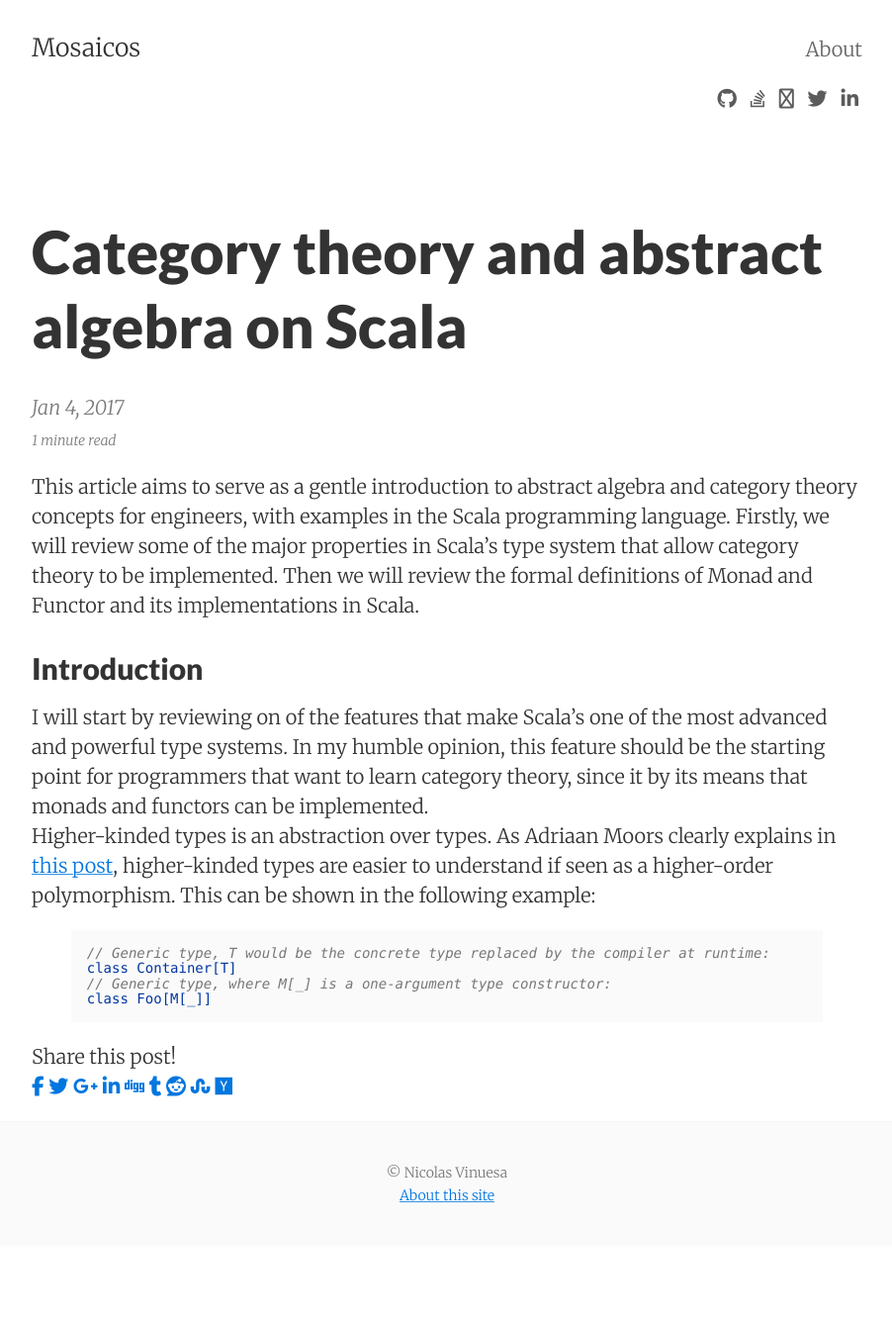
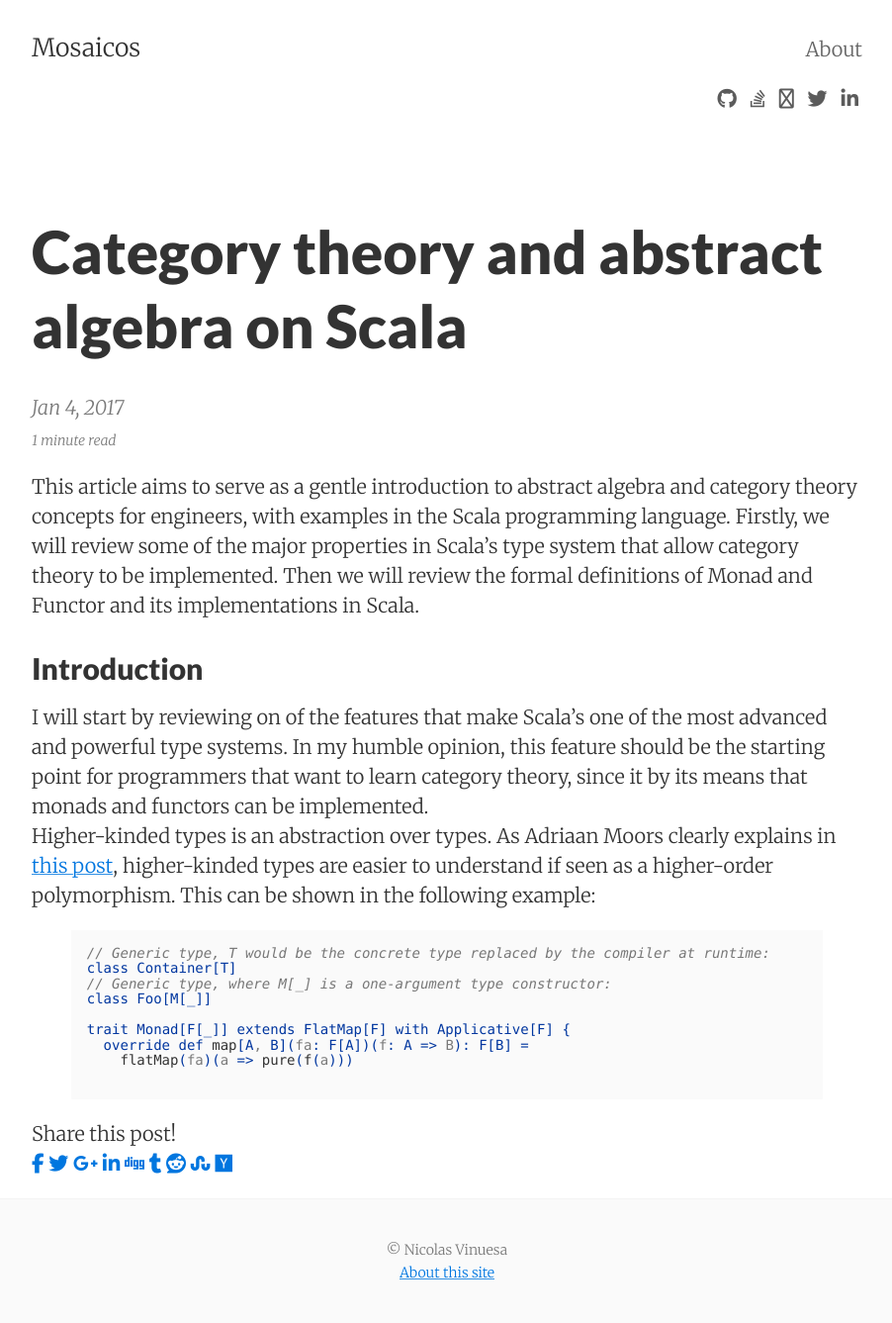
Before and after one commit to nvinuesa/nvinuesa.github.io, a Jekyll site: the page built from _posts/2017-01-04-category-theory-scala.markdown, in a window 1280 px wide. Shown: the whole page at 99% size, without its empty margins (188-1090 px from the left). Built offline with Jekyll 4.4.1, drawn with Linux system fonts in a browser that asks for light colours; nearby versions of some CDN libraries; before the commit the page ends 1259 px from its top, so only the background shows below that.

Commit message:
Update 2017-01-04-category-theory-scala.markdown

```diff
--- a/_posts/2017-01-04-category-theory-scala.markdown
+++ b/_posts/2017-01-04-category-theory-scala.markdown
@@ -18,6 +18,10 @@ class Container[T]
 // Generic type, where M[_] is a one-argument type constructor:
 class Foo[M[_]]
 
+trait Monad[F[_]] extends FlatMap[F] with Applicative[F] {
+  override def map[A, B](fa: F[A])(f: A => B): F[B] =
+    flatMap(fa)(a => pure(f(a)))
+
 {% endhighlight %}
 
 [SO01]: http://stackoverflow.com/a/6427289/5089400
```
